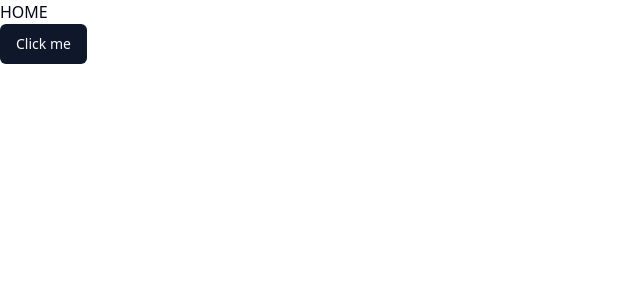
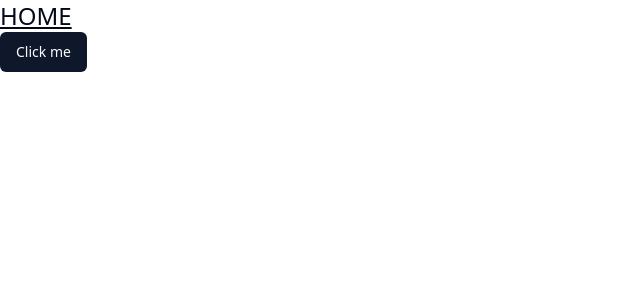
Before and after one commit to juleni/resource-app, a Next.js app: page / in a window 1280 px wide. Shown: the top 300 px of the page, without its empty margins (0-640 px from the left). Built offline with nearby package versions, Linux system fonts and the light colour scheme.

Commit message:
Moved to (root)/(home) dir

```diff
--- a/app/page.tsx
+++ b/app/(root)/(home)/page.tsx
@@ -3,7 +3,7 @@
 export default function Home() {
   return (
     <div>
-      <h1>HOME</h1>
+      <h1 className="text-2xl underline">HOME</h1>
       <Button>Click me</Button>
     </div>
   );
```
